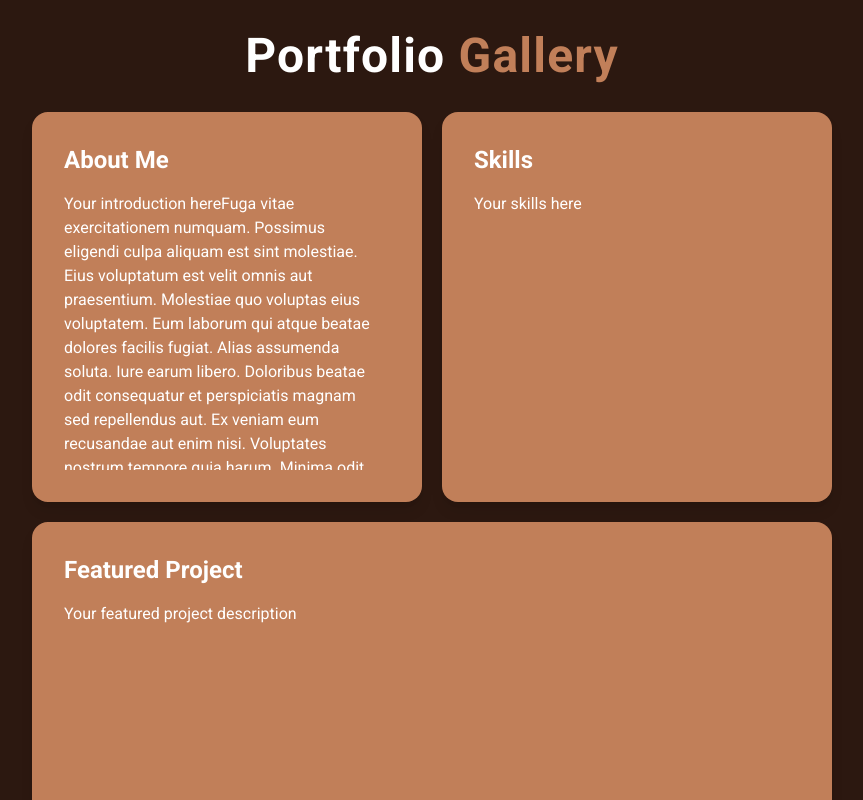
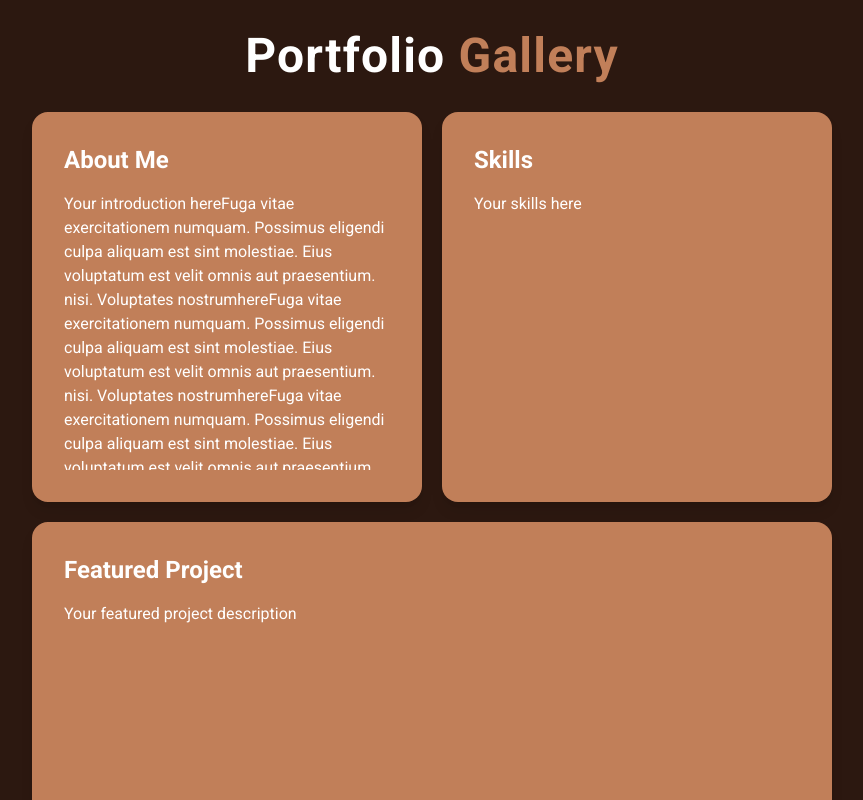
Before and after one commit to kkayam/portfolio, a Next.js app: page / in a window 1280 px wide. Shown: the top 800 px of the page, without its empty margins (208-1071 px from the left). Built offline with nearby package versions, Linux system fonts and the light colour scheme.

Commit message:
better padding in boxes

```diff
--- a/app/page.js
+++ b/app/page.js
@@ -21,13 +21,10 @@ export default function Home() {
         <div className="grid grid-cols-1 md:grid-cols-2 gap-5">
           <PortfolioBox title="About Me">
             Your introduction hereFuga vitae exercitationem numquam. Possimus eligendi culpa aliquam est sint molestiae. Eius voluptatum est velit omnis aut praesentium.
-
-            Molestiae quo voluptas eius voluptatem. Eum laborum qui atque beatae dolores facilis fugiat. Alias assumenda soluta. Iure earum libero. Doloribus beatae odit consequatur et perspiciatis magnam sed repellendus aut.
-
-            Ex veniam eum recusandae aut enim nisi. Voluptates nostrum tempore quia harum. Minima odit quae. Dolor voluptatem ab. Quas suscipit praesentium qui quaerat modi similique.
-            Molestiae quo voluptas eius voluptatem. Eum laborum qui atque beatae dolores facilis fugiat. Alias assumenda soluta. Iure earum libero. Doloribus beatae odit consequatur et perspiciatis magnam sed repellendus aut.
-
-            Ex veniam eum recusandae aut enim nisi. Voluptates nostrum tempore quia harum. Minima odit quae. Dolor voluptatem ab. Quas suscipit praesentium qui quaerat modi similique.
+            nisi. Voluptates nostrumhereFuga vitae exercitationem numquam. Possimus eligendi culpa aliquam est sint molestiae. Eius voluptatum est velit omnis aut praesentium.
+            nisi. Voluptates nostrumhereFuga vitae exercitationem numquam. Possimus eligendi culpa aliquam est sint molestiae. Eius voluptatum est velit omnis aut praesentium.
+            nisi. Voluptates nostrumhereFuga vitae exercitationem numquam. Possimus eligendi culpa aliquam est sint molestiae. Eius voluptatum est velit omnis aut praesentium.
+            nisi. Voluptates nostrum tempore quia harum. Minima odit quae. Dolor voluptatem ab. Quas suscipit praesentium qui quaerat modi similique.
           </PortfolioBox>
 
           <PortfolioBox title="Skills">
--- a/components/PortfolioBox.js
+++ b/components/PortfolioBox.js
@@ -37,7 +37,7 @@ export default function PortfolioBox({
           [&::-webkit-scrollbar]:w-1.5
           [&::-webkit-scrollbar-thumb]:rounded-full
         ">
-                  <div className="text-base space-y-4 pr-3">
+                  <div className="text-base space-y-4">
             {children}
           </div>
         </div>
```
